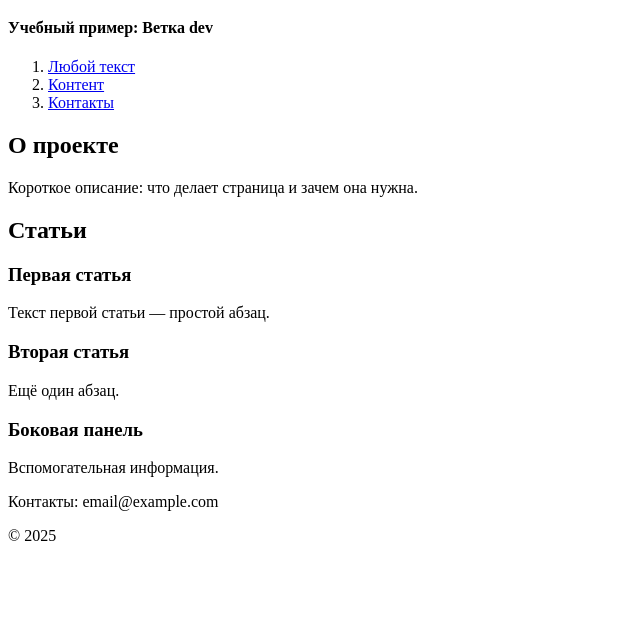
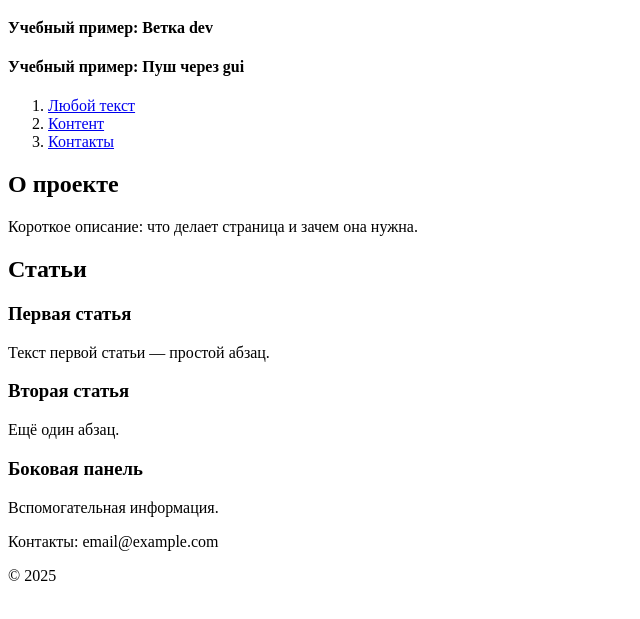
Before and after one commit to yuuikm/html-project, a plain HTML site: page index.html in a window 1280 px wide. Shown: the part 61-680 px from the top of the page, without its empty margins (0-640 px from the left). Drawn offline with Linux system fonts and the light colour scheme.

Commit message:
feat: added new h4 heading

```diff
--- a/index.html
+++ b/index.html
@@ -9,6 +9,7 @@
 <header>
     <h1>Учебный пример: Работа с github</h1>
     <h4>Учебный пример: Ветка dev</h4>
+    <h4>Учебный пример: Пуш через gui</h4>
     <nav>
         <ol>
             <li><a href="#about">Любой текст</a></li>
```
